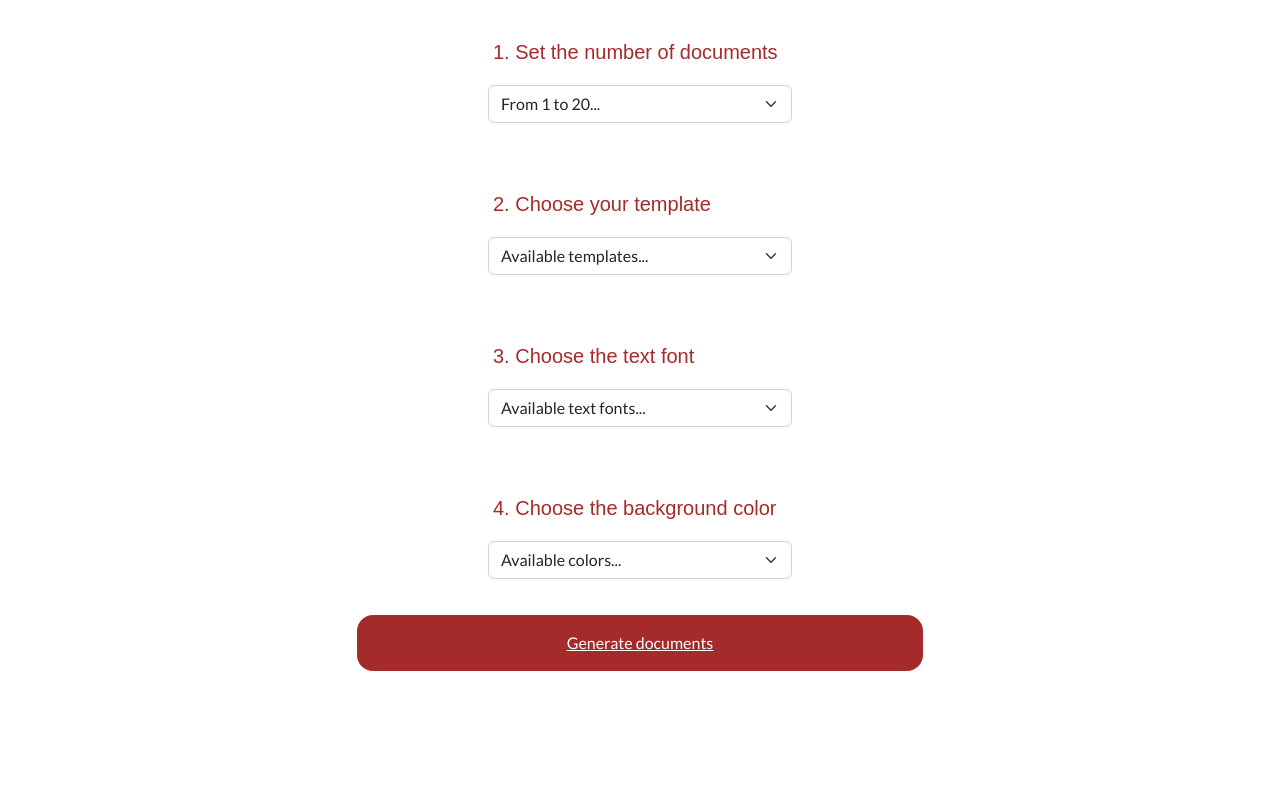
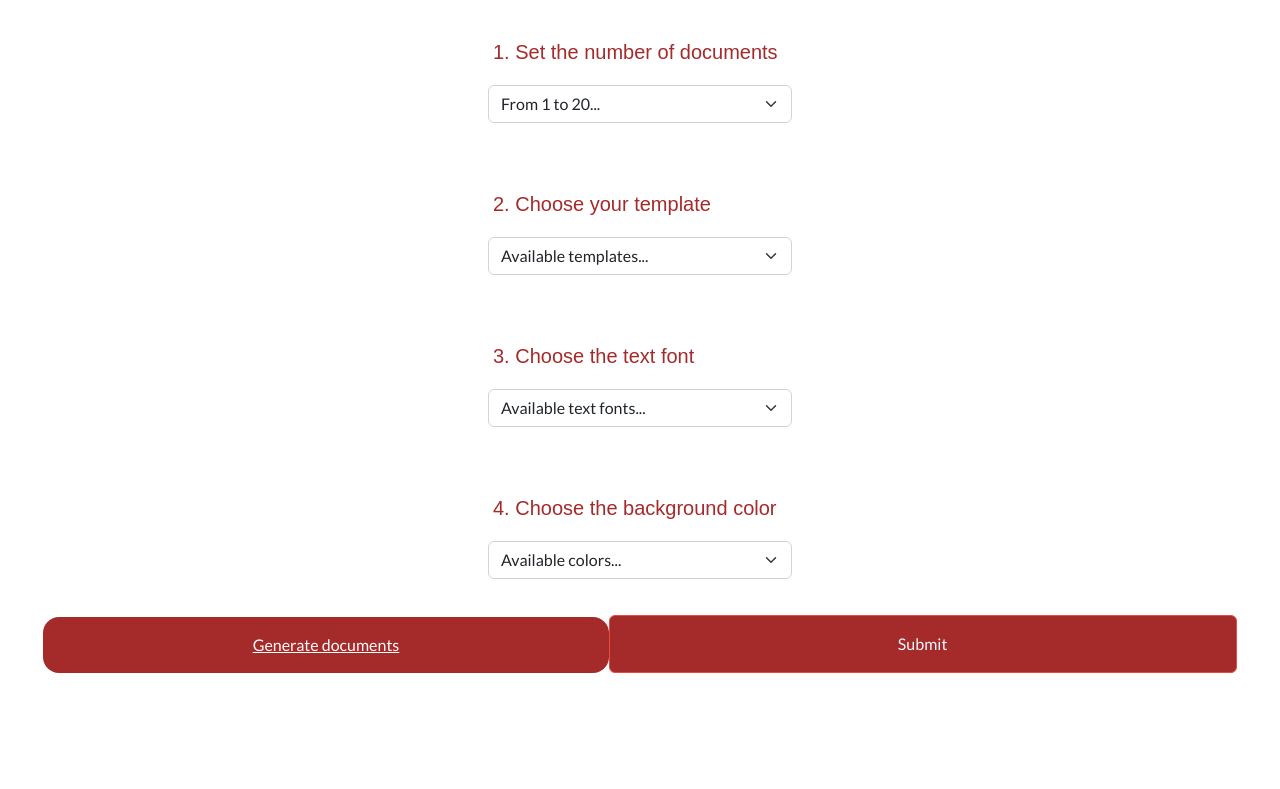
Before and after one commit to lispucrs/opencv_django, a Django app: template opencvEnv/src/opencv_proj/templates/genalog.html in a window 1280 px wide. Shown: the part 133-922 px from the top of the page. Before the commit the page ends 804 px from the top, so only its background shows below. Run offline with Django 4.2, Linux system fonts and the light colour scheme; the template is opened without the code that fills it, so the values that code supplies are empty; parts of the project's set-up code (start-up, migrations or seed data) failed here and were passed over.

Commit message:
genalog html

```diff
--- a/opencvEnv/src/opencv_proj/templates/genalog.html
+++ b/opencvEnv/src/opencv_proj/templates/genalog.html
@@ -254,6 +254,7 @@
               <a href="{% url 'index' %}" >Generate documents</a>
 
             <!--</button>-->
+            <input type="submit" value="Submit" class="btn btn-danger">
 
 
           </div>
```
